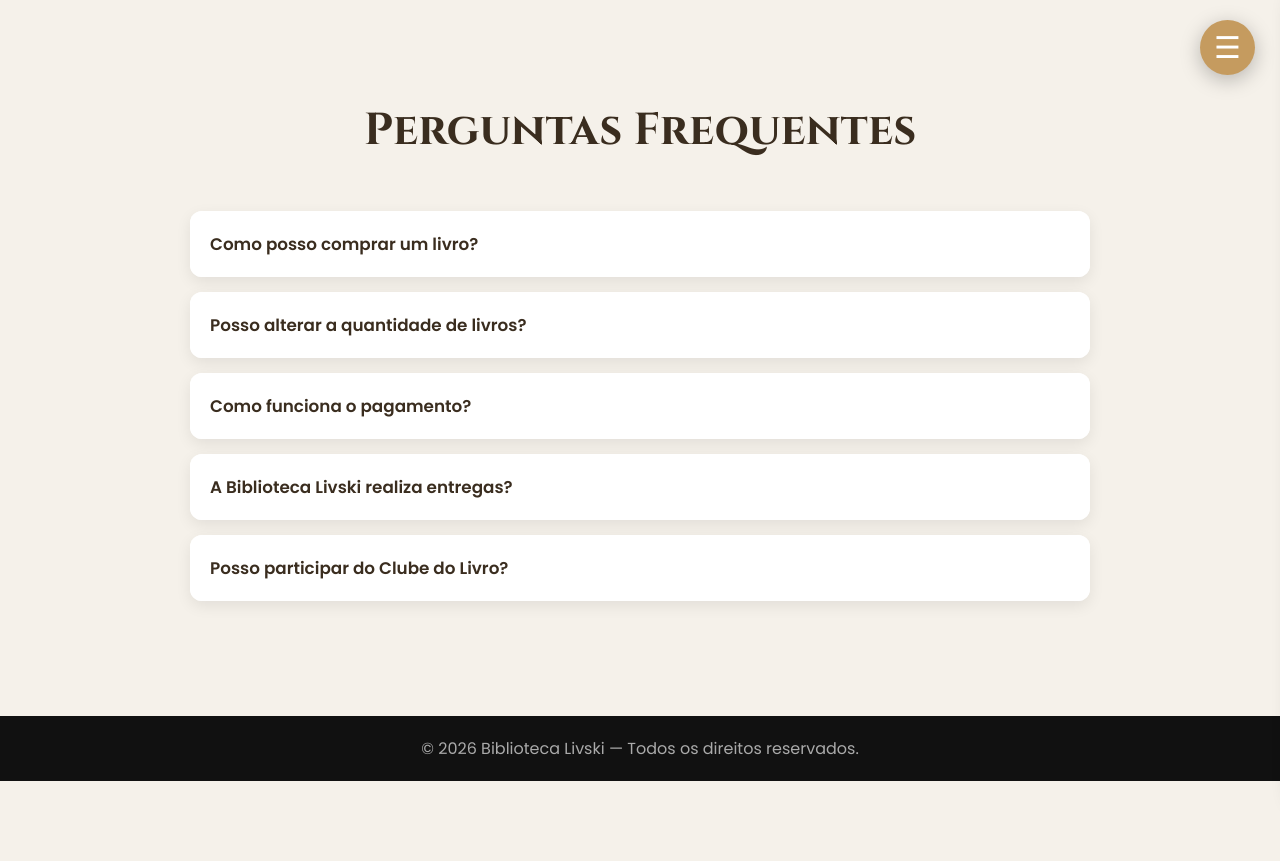
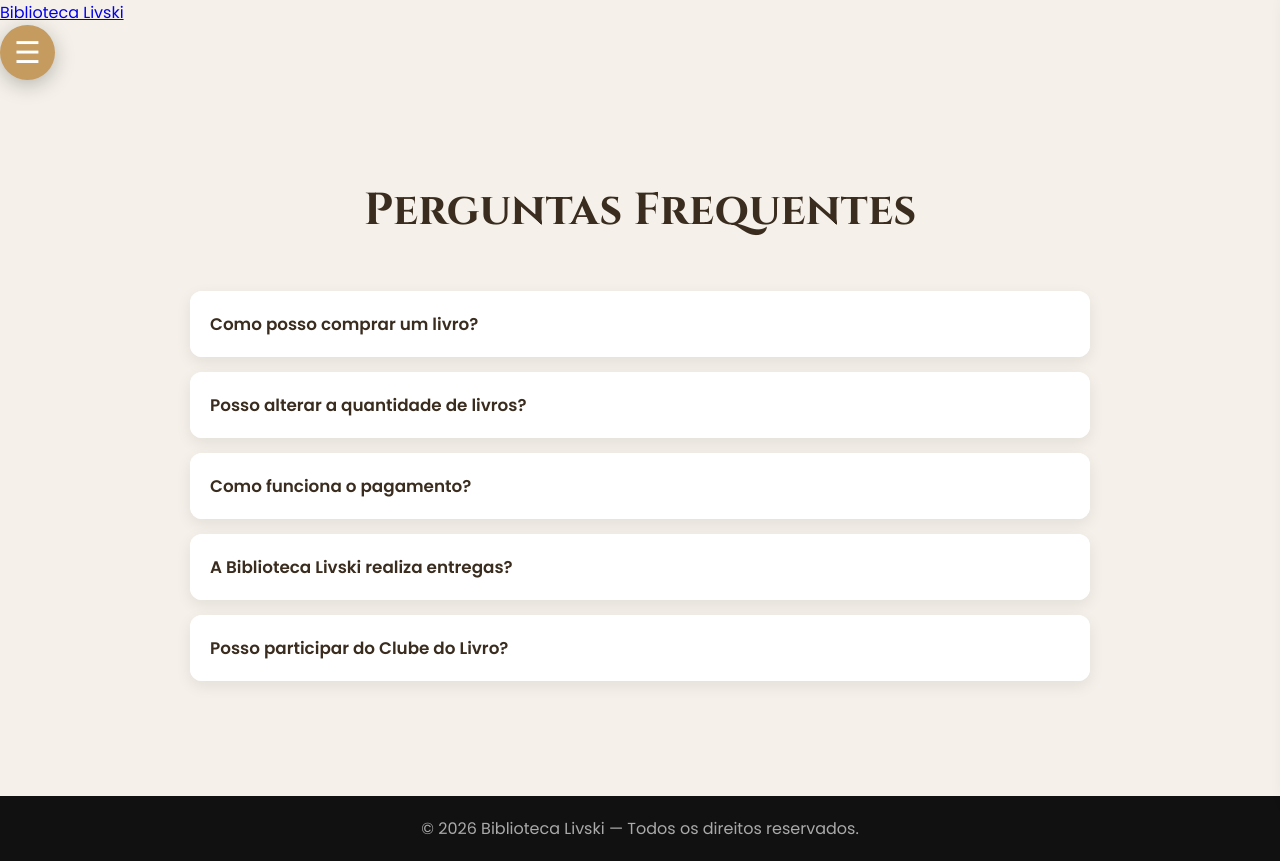
Before and after one commit to Mathyy29/biblioteca-livski, a plain HTML site: page faq.html in a window 1280 px wide. Before the commit the page ends 800 px from the top, so only its background shows below. Drawn offline with Linux system fonts and the light colour scheme.

Commit message:
Update faq.html

```diff
--- a/faq.html
+++ b/faq.html
@@ -18,39 +18,53 @@
 <body>
 
 
-    <!-- MENU -->
+<div class="topo">
 
-    <div class="menu-container">
+    <a href="index.html" class="logo">
+        Biblioteca Livski
+    </a>
 
-        <button class="menu-btn" id="menuBtn">
+
+    <div class="menu">
+
+        <button id="menuBtn" class="menu-btn">
             ☰
         </button>
 
-        <div class="menu-lateral" id="menuLateral">
+
+        <div id="menuLateral" class="menu-lateral">
 
             <div class="menu-titulo">
                 Biblioteca Livski
             </div>
 
             <a href="sobre.html">Sobre</a>
+
             <a href="atracoes.html">Atrações</a>
+
             <a href="catalogo.html">Catálogo</a>
+
             <a href="faq.html">FAQ</a>
+
             <a href="sac.html">SAC</a>
+
             <a href="contato.html">Contato</a>
 
         </div>
 
     </div>
 
+</div>
 
-    <!-- FAQ -->
 
-    <section>
+<main class="pagina">
+
+<section id="faq">
 
     <h2 class="section-title">
         Perguntas Frequentes
     </h2>
+
 
     <div class="faq">
 
@@ -63,9 +77,8 @@
 
             <div class="faq-answer">
 
-                    Escolha um livro no catálogo e clique no botão
-                    "Comprar". O livro será automaticamente colocado
-                    no seu carrinho.
+                Escolha um livro no catálogo e clique no botão "Comprar".
+                O livro será automaticamente colocado no seu carrinho.
 
             </div>
 
@@ -80,9 +93,8 @@
 
             <div class="faq-answer">
 
-                    Sim. No carrinho você pode aumentar ou diminuir
-                    a quantidade de cada livro usando os botões
-                    + e -.
+                Sim. No carrinho você pode aumentar ou diminuir a quantidade
+                de cada livro usando os botões + e -.
 
             </div>
 
@@ -97,9 +109,8 @@
 
             <div class="faq-answer">
 
-                    Após revisar seu carrinho, clique em
-                    "Finalizar Compra". Você será direcionado
-                    para uma página de pagamento demonstrativa.
+                Após revisar seu carrinho, clique em "Finalizar Compra".
+                Você será direcionado para uma página de pagamento demonstrativa.
 
             </div>
 
@@ -114,9 +125,8 @@
 
             <div class="faq-answer">
 
-                    Neste projeto escolar, a entrega é apenas
-                    uma representação fictícia de como funcionaria
-                    uma loja de livros.
+                Neste projeto escolar, a entrega é apenas uma representação
+                fictícia de como funcionaria uma loja de livros.
 
             </div>
 
@@ -131,9 +141,8 @@
 
             <div class="faq-answer">
 
-                    Sim. O Clube do Livro promove encontros,
-                    discussões literárias e debates sobre
-                    diferentes obras.
+                Sim. O Clube do Livro promove encontros, discussões literárias
+                e debates sobre diferentes obras.
 
             </div>
 
@@ -143,6 +152,8 @@
     </div>
 
 </section>
+
+</main>
 
 
 <footer>
```
Lines whose indentation alone changed are shown as unchanged.
